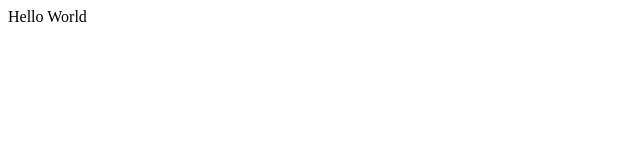
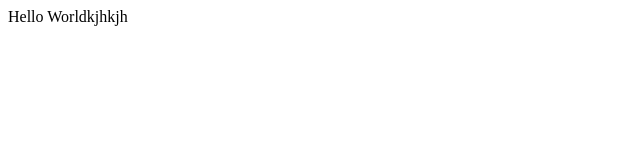
Before and after one commit to tvolk15/headphone-website, a plain HTML site: page index.html in a window 1280 px wide. Shown: the full height of the page, 0-640 px from the left. Drawn offline with Linux system fonts and the light colour scheme.

Commit message:
some changes

```diff
--- a/index.html
+++ b/index.html
@@ -3,6 +3,6 @@
 	<title>Headphone Website</title>
 </head>
 <body>
-	Hello World
+	Hello Worldkjhkjh
 </body>
 </html>
```
